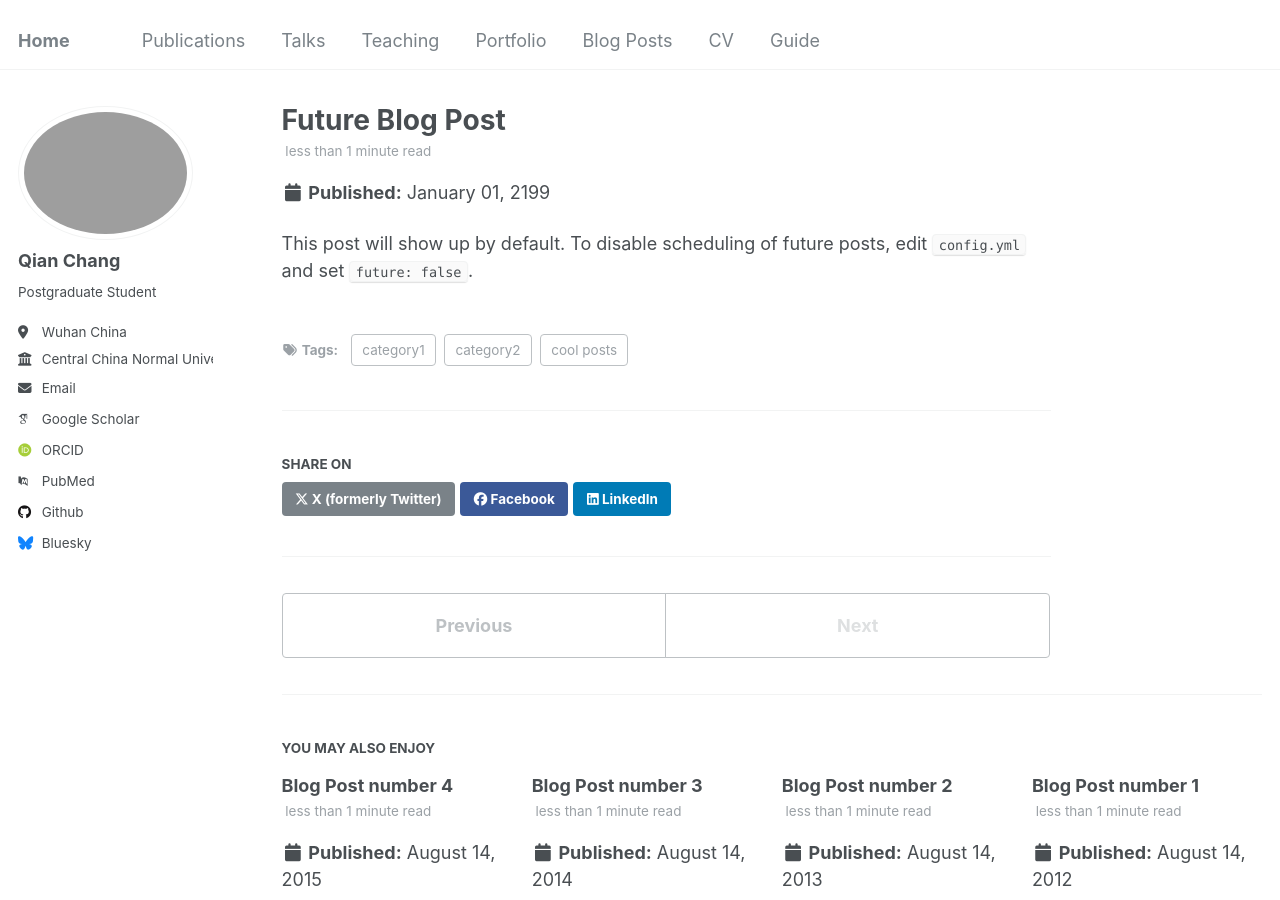
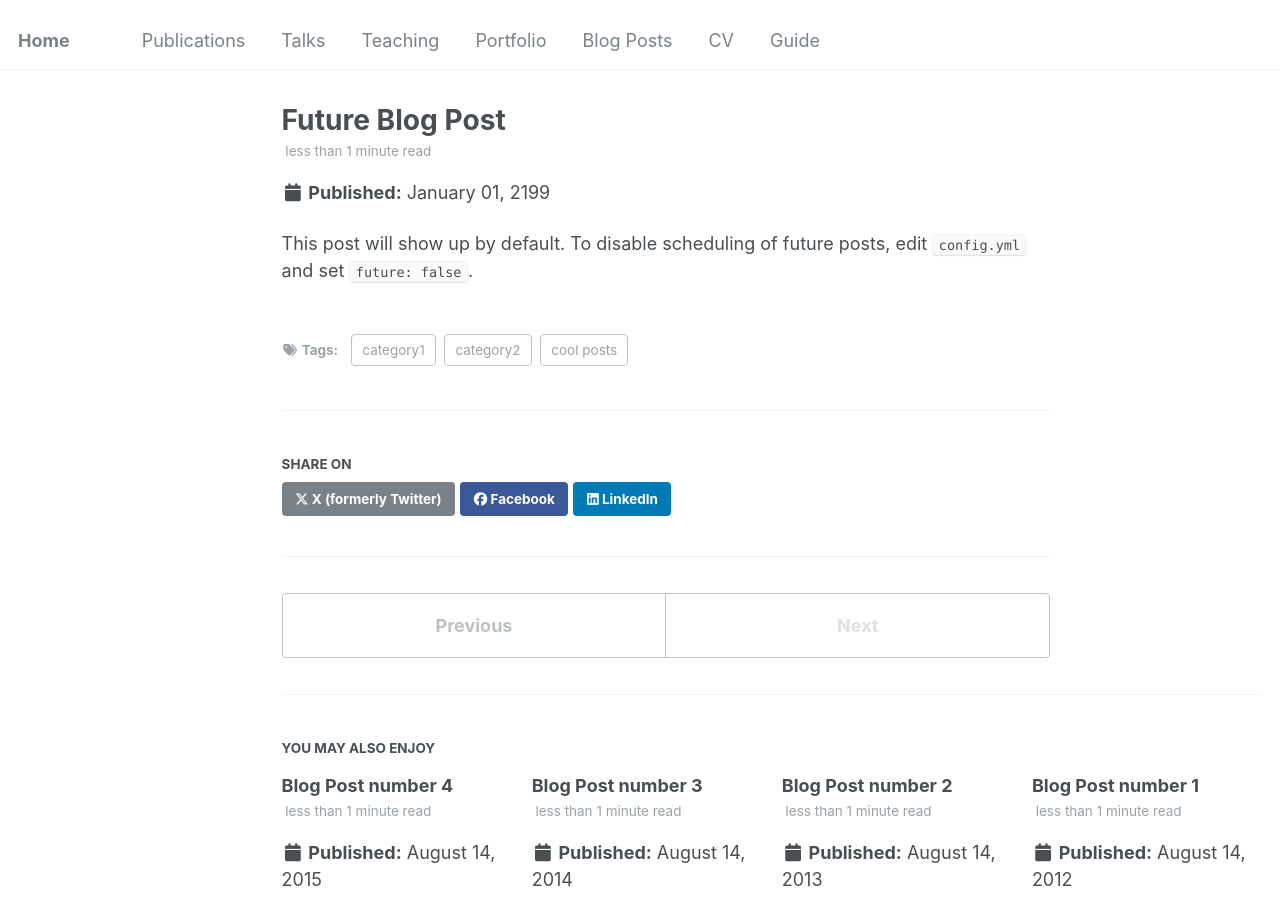
Before and after one commit to QianChang-page/QianChang-page.github.io, a Jekyll site: the page built from _posts/2199-01-01-future-post.md, in a window 1280 px wide and 900 px high. Built offline with Jekyll 4.4.1, drawn with Linux system fonts in a browser that asks for light colours; some web fonts are replaced; some of the changed lines change nothing that is shown.

Commit message:
update layout

```diff
--- a/_config.yml
+++ b/_config.yml
@@ -49,7 +49,7 @@ author:
   stackoverflow    : # User number or user number and name (i.e., use "1" or "1/jeff-atwood")
 
   # Social media
-  bluesky          : "bsky.app" # Replace this with you Bluesky username
+  bluesky          :  # Replace this with you Bluesky username
   facebook         : # Username
   flickr           : # Username
   foursquare       : # Username
@@ -234,7 +234,7 @@ defaults:
       type: posts
     values:
       layout: single
-      author_profile: true
+      author_profile: false
       read_time: true
       comments: true
       share: true
```
